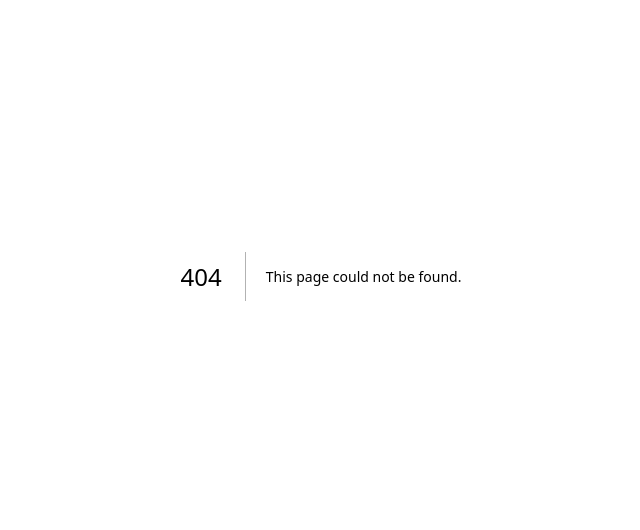
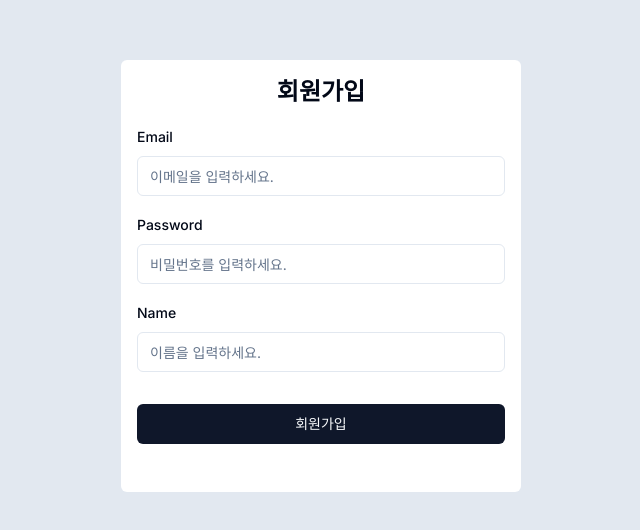
Before and after one commit to rmsoft-insu/renew-board, a Next.js app: page /sign-up in a window 1280 px wide. Before the commit this address had no page. Shown: the part 124-654 px from the top of the page, without its empty margins (319-959 px from the left). Built offline with nearby package versions, Linux system fonts and the light colour scheme.

Commit message:
add signup form

```diff
--- /dev/null
+++ b/app/(auth)/sign-up/_components/register-form.tsx
@@ -0,0 +1,128 @@
+"use client";
+
+import * as z from "zod";
+import axios from "axios";
+import { useState } from "react";
+import { useForm } from "react-hook-form";
+import { zodResolver } from "@hookform/resolvers/zod";
+
+import { Button } from "@/components/ui/button";
+import { Input } from "@/components/ui/input";
+import {
+  Form,
+  FormControl,
+  FormField,
+  FormItem,
+  FormLabel,
+  FormMessage,
+} from "@/components/ui/form";
+import { Loader2 } from "lucide-react";
+
+const FormSchema = z.object({
+  email: z.string().trim().email({ message: "이메일 형식이 아닙니다." }),
+  password: z.string().trim().min(1, { message: "비밀번호를 입력하세요." }),
+  name: z.string().trim().min(1, { message: "이름을 입력하세요." }),
+});
+
+export const UserRegisterForm = () => {
+  const [isLoading, setIsLoading] = useState(false);
+  const form = useForm<z.infer<typeof FormSchema>>({
+    resolver: zodResolver(FormSchema),
+    defaultValues: {
+      email: "",
+      password: "",
+      name: "",
+    },
+  });
+
+  const onSubmit = (values: z.infer<typeof FormSchema>) => {
+    console.log("Submit Success", values);
+    setIsLoading(true);
+    setTimeout(() => {
+      setIsLoading(false);
+    }, 1000);
+    /*  axios
+      .post("/api/register", values)
+      .then(() => {
+        console.log("Success");
+      })
+      .catch((error) => {
+        console.log(error);
+      })
+      .finally(() => {
+        console.log("Done");
+      }); */
+  };
+
+  return (
+    <div className="flex min-h-screen items-center justify-center bg-slate-200">
+      <div className="min-h-[420px] w-[400px] rounded-md bg-white p-4">
+        <Form {...form}>
+          <form onSubmit={form.handleSubmit(onSubmit)}>
+            <div className="space-y-4">
+              <h1 className="text-center text-2xl font-bold">회원가입</h1>
+              <FormField
+                name="email"
+                control={form.control}
+                render={({ field }) => (
+                  <FormItem>
+                    <FormLabel>Email</FormLabel>
+                    <FormControl>
+                      <Input
+                        type="email"
+                        placeholder="이메일을 입력하세요."
+                        disabled={isLoading}
+                        {...field}
+                      />
+                    </FormControl>
+                    <FormMessage />
+                  </FormItem>
+                )}
+              />
+              <FormField
+                name="password"
+                control={form.control}
+                render={({ field }) => (
+                  <FormItem>
+                    <FormLabel>Password</FormLabel>
+                    <FormControl>
+                      <Input
+                        type="password"
+                        placeholder="비밀번호를 입력하세요."
+                        disabled={isLoading}
+                        {...field}
+                      />
+                    </FormControl>
+                    <FormMessage />
+                  </FormItem>
+                )}
+              />
+              <FormField
+                name="name"
+                control={form.control}
+                render={({ field }) => (
+                  <FormItem>
+                    <FormLabel>Name</FormLabel>
+                    <FormControl>
+                      <Input
+                        type="text"
+                        placeholder="이름을 입력하세요."
+                        disabled={isLoading}
+                        {...field}
+                      />
+                    </FormControl>
+                    <FormMessage />
+                  </FormItem>
+                )}
+              />
+            </div>
+            <Button type="submit" className="my-8 w-full" disabled={isLoading}>
+              {isLoading && <Loader2 className="mr-2 size-5 animate-spin" />}
+              회원가입
+            </Button>
+          </form>
+        </Form>
+      </div>
+    </div>
+  );
+};
--- /dev/null
+++ b/app/(auth)/sign-up/page.tsx
@@ -0,0 +1,11 @@
+import { UserRegisterForm } from "./_components/register-form";
+
+const SignupPage = () => {
+  return (
+    <>
+      <UserRegisterForm />
+    </>
+  );
+};
+
+export default SignupPage;
--- a/app/api/auth/[...nextauth]/route.ts
+++ b/app/api/auth/[...nextauth]/route.ts
@@ -1,2 +1,2 @@
-import { handlers } from "@/lib/auth";
+import { handlers } from "@/auth";
 export const { GET, POST } = handlers;
--- /dev/null
+++ b/app/api/register/route.ts
@@ -0,0 +1,19 @@
+import bcrypt from "bcryptjs";
+
+import { db } from "@/lib/db";
+import { NextResponse } from "next/server";
+
+export async function POST(request: Request) {
+  const body = await request.json();
+  const { email, name, password } = body;
+  const hashedPassword = await bcrypt.hash(password, 12);
+  const user = await db.user.create({
+    data: {
+      email,
+      name,
+      password: hashedPassword,
+    },
+  });
+
+  return NextResponse.json(user);
+}
--- a/app/api/user/route.ts
+++ /dev/null
@@ -1,15 +0,0 @@
-import { NextResponse } from "next/server";
-import { prismadb } from "@/lib/prismadb";
-
-export async function POST(request: Request) {
-  try {
-    const body = await request.json();
-    const user = await prismadb.user.create({
-      data: body,
-    });
-    return NextResponse.json(user);
-  } catch (error) {
-    console.log("[USER_POST]", error);
-    return new NextResponse("Internal Server Error", { status: 500 });
-  }
-}
--- a/app/page.tsx
+++ b/app/page.tsx
@@ -1,9 +1,11 @@
 import { FormTestComponent } from "@/components/form-test";
+import Link from "next/link";
 
 export default function Home() {
   return (
     <main>
-      <FormTestComponent />
+      <h1>카테고리</h1>
+      <Link href="/sign-up">회원가입</Link>
     </main>
   );
 }
--- a/lib/auth.ts
+++ /dev/null
@@ -1,5 +0,0 @@
-import NextAuth from "next-auth";
-
-export const { handlers, signIn, signOut, auth } = NextAuth({
-  providers: [],
-});
--- /dev/null
+++ b/lib/db.ts
@@ -0,0 +1,9 @@
+import { PrismaClient } from "@prisma/client";
+
+declare global {
+  var prismadb: PrismaClient | undefined;
+}
+
+export const db = globalThis.prismadb || new PrismaClient();
+
+if (process.env.NODE_ENV !== "production") globalThis.prismadb = db;
--- a/lib/prismadb.ts
+++ /dev/null
@@ -1,11 +0,0 @@
-import { PrismaClient } from "@prisma/client";
-
-declare global {
-  var prismadb: PrismaClient;
-}
-
-const prismadb = globalThis.prismadb || new PrismaClient();
-
-if (process.env.NODE_ENV !== "production") globalThis.prismadb = prismadb;
-
-export { prismadb };
--- a/middleware.ts
+++ b/middleware.ts
@@ -1 +1 @@
-export { auth as middleware } from "@/lib/auth";
+export { auth as middleware } from "@/auth";
--- a/package.json
+++ b/package.json
@@ -9,11 +9,14 @@
     "lint": "next lint"
   },
   "dependencies": {
+    "@auth/prisma-adapter": "^2.4.1",
     "@hookform/resolvers": "^3.6.0",
     "@prisma/client": "^5.16.0",
     "@radix-ui/react-label": "^2.1.0",
     "@radix-ui/react-slot": "^1.1.0",
+    "@types/bcryptjs": "^2.4.6",
     "axios": "^1.7.2",
+    "bcryptjs": "^2.4.3",
     "class-variance-authority": "^0.7.0",
     "clsx": "^2.1.1",
     "lucide-react": "^0.396.0",
```
Also changed, not shown: auth.ts (added, +52 -0 lines), 2 other files (tests, documents, lock files or other folders).
